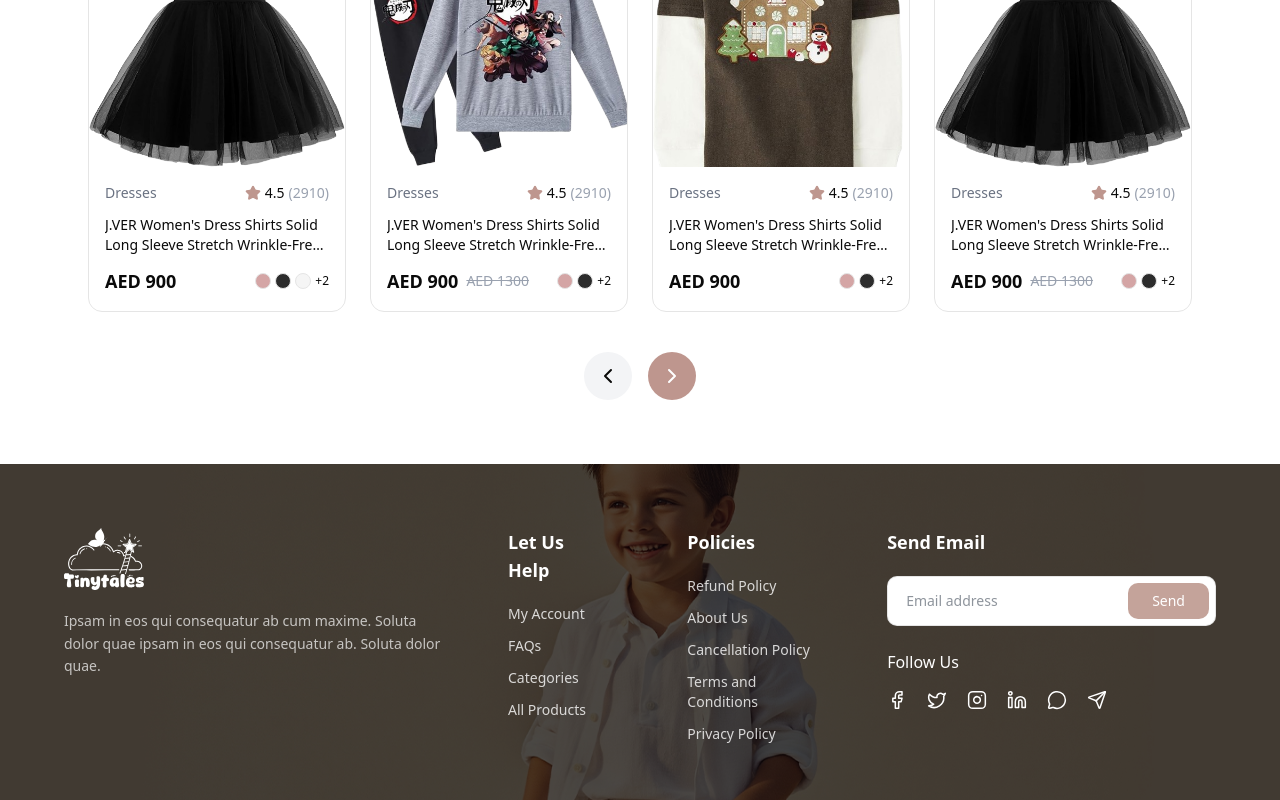
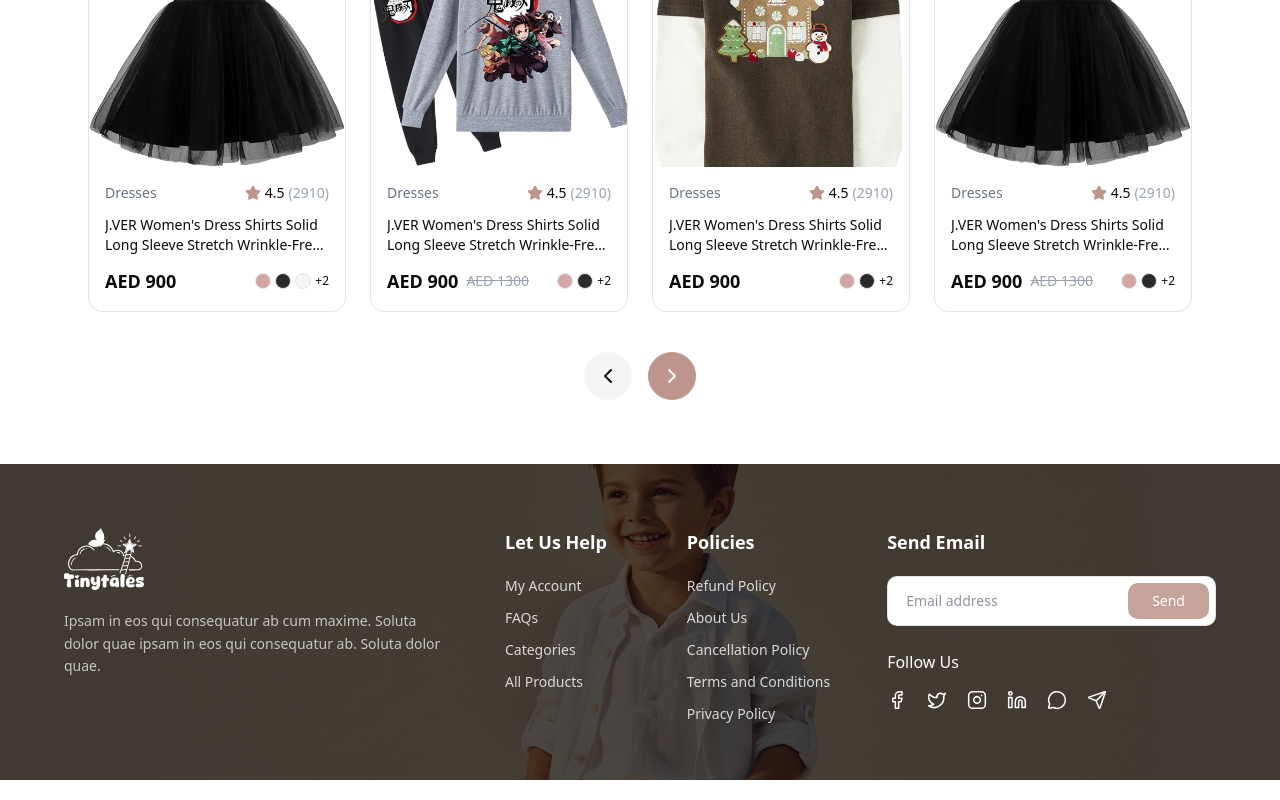
Before and after one commit to a7medmo7med1971/TrendLine_Task, a Next.js app: page / in a window 1280 px wide. Shown: the part 2426-3226 px from the top of the page. Built offline with nearby package versions, Linux system fonts and the light colour scheme.

Commit message:
Eitde w-footer input

```diff
--- a/app/(componts)/_Layout/Footer.tsx
+++ b/app/(componts)/_Layout/Footer.tsx
@@ -51,7 +51,7 @@
 
       {/* Content */}
       <div className="relative z-20 max-w-[1400px] mx-auto px-16 sm:px-10 lg:px-16 pt-16 pb-14">
-        <div className="flex flex-col xl:flex-row justify-center gap-15">
+        <div className="flex flex-col xl:flex-row justify-between gap-5">
           {/* Logo + Description */}
           <div className="max-w-sm">
             <Image
```
